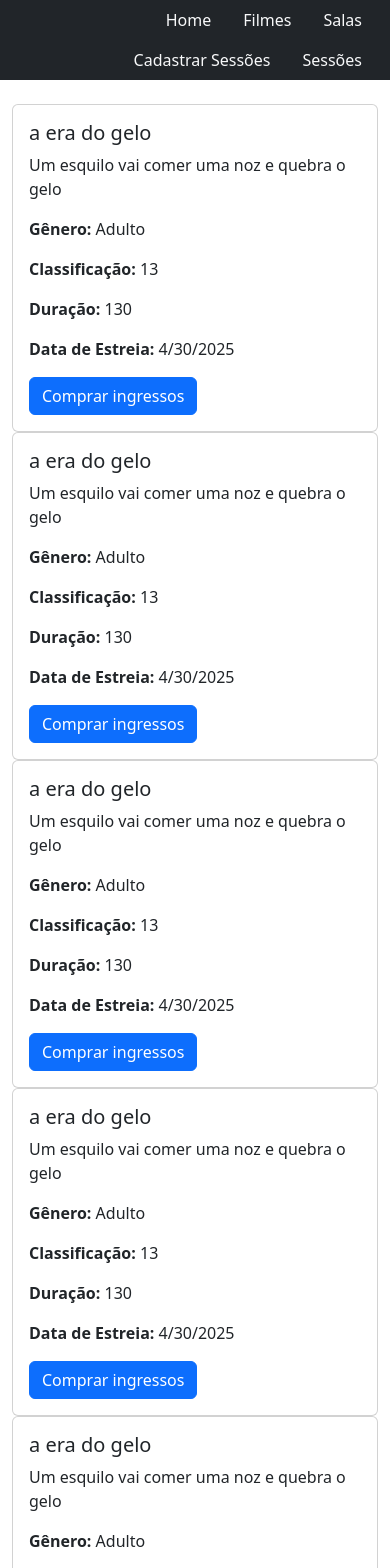
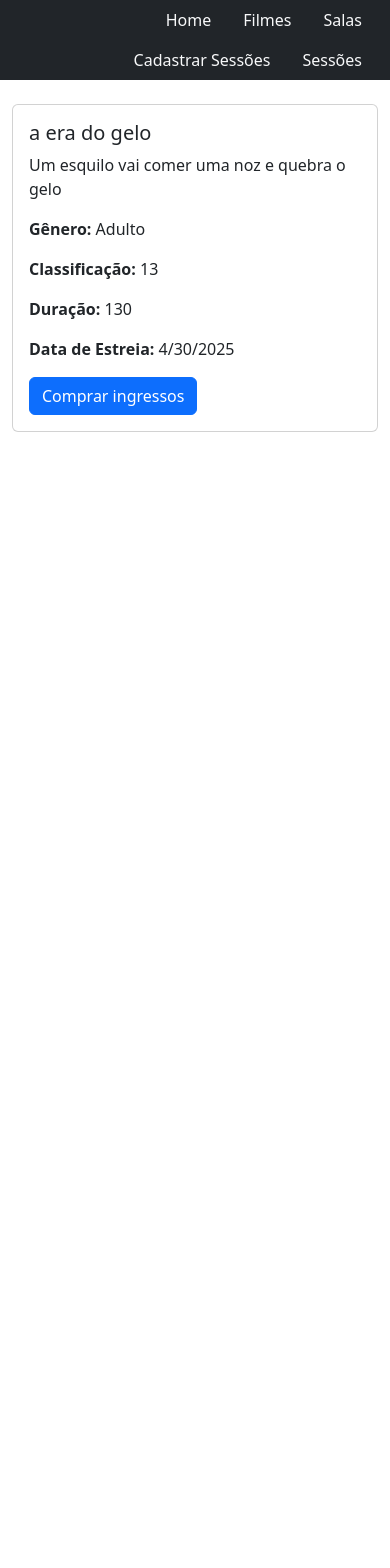
Before and after one commit to cpedrohenrique1/tecno-construcao-cinema-react, a React (Vite) app: page / in a window 390 px wide. Shown: the top 1568 px of the page. After the commit the page ends 844 px from the top, so only its background shows below. Built offline with nearby package versions, Linux system fonts and the light colour scheme.

Commit message:
add: argument action on Button

```diff
--- a/src/components/Button.tsx
+++ b/src/components/Button.tsx
@@ -1,7 +1,7 @@
-export default function Button({ id, nome = "nome", classes = "btn-primary" }: { id: string, nome: string, classes: string }) {
+export default function Button({ id, nome = "nome", classes = "btn-primary", action}: { id: string, nome: string, classes: string , action: () => void}) {
     return (
         <>
-            <button type="button" className={"btn " + classes} id={id}>{nome}</button>
+            <button type="button" className={"btn " + classes} id={id} onClick={action}>{nome}</button>
         </>
     );
 }
--- a/src/components/Card.tsx
+++ b/src/components/Card.tsx
@@ -1,10 +1,10 @@
 import { FilmeInterface } from "../interfaces/Filme.interface";
 import Button from "./Button";
 
-export function Card({filme, nomeBotao = "Comprar ingressos"}: {filme: FilmeInterface, nomeBotao: string}) {
+export function Card({filme, nomeBotao = "Comprar ingressos", acaoBotao}: {filme: FilmeInterface, nomeBotao: string, acaoBotao: () => void}) {
     return (
         <>
-            <div className="col-12 col-sm-6 col-lg-4">
+            <div className="col-12 col-sm-6 col-lg-4" style={{ marginBottom: "20px" }}>
                 <div className="card">
                     <div className="card-body">
                         <h5 className="card-title">{filme.titulo}</h5>
@@ -13,7 +13,7 @@ export function Card({filme, nomeBotao = "Comprar ingressos"}: {filme: FilmeInte
                         <p className="card-text"><strong>Classificação: </strong>{filme.classificacao}</p>
                         <p className="card-text"><strong>Duração: </strong>{filme.duracao}</p>
                         <p className="card-text"><strong>Data de Estreia: </strong>{filme.dataEstreia.toLocaleDateString()}</p>
-                        <Button id={filme.id.toString()} nome={nomeBotao} classes={"btn-primary"} />
+                        <Button id={filme.id.toString()} nome={nomeBotao} classes={"btn-primary"} action={acaoBotao} />
                     </div>
                 </div>
             </div>
--- a/src/pages/Filmes.tsx
+++ b/src/pages/Filmes.tsx
@@ -15,7 +15,7 @@ export function Filmes() {
                 <h3>Filmes</h3>
                 <div className="row">
                     <div className="col-12 col-sm-6 col-lg-4">
-                        <Button id={"btnNovo"} nome={"Adicionar Filme"} classes="btn-success" />
+                        <Button id={"btnNovo"} nome={"Adicionar Filme"} classes="btn-success" action={() => {}} />
                     </div>
                 </div>
 
@@ -25,7 +25,7 @@ export function Filmes() {
                     <div className="col-12 col-sm-6 col-lg-4">
                         <div className="input-group mb-3">
                             <Input type={"text"} classes={"form-control"} placeholder={"Digite o título do filme"} id={"buscaNomeFilme"}/>
-                            <Button id={"btnBuscarFilme"} nome={"Buscar"} classes={"btn-primary"}/>
+                            <Button id={"btnBuscarFilme"} nome={"Buscar"} classes={"btn-primary"} action={() => {}}/>
                         </div>
                     </div>
                 </div>
--- a/src/pages/Home.tsx
+++ b/src/pages/Home.tsx
@@ -1,3 +1,4 @@
+import { NavigateFunction, useNavigate } from "react-router-dom";
 import Filme from "../classes/Filme";
 import { Card } from "../components/Card"
 import { FilmeInterface } from "../interfaces/Filme.interface"
@@ -13,27 +14,16 @@ export const Home = () => {
     new Date()
   );
   const nomeBotao: string = "Comprar ingressos";
+  const navigate: NavigateFunction = useNavigate();
+
   return (
     <>
       <div className="container ">
         <br />
         <div className="row">
-          <Card filme={filme} nomeBotao={nomeBotao} />
-          <Card filme={filme} nomeBotao={nomeBotao} />
-          <Card filme={filme} nomeBotao={nomeBotao} />
-          <Card filme={filme} nomeBotao={nomeBotao} />
-          <Card filme={filme} nomeBotao={nomeBotao} />
-          <Card filme={filme} nomeBotao={nomeBotao} />
-          <Card filme={filme} nomeBotao={nomeBotao} />
-          <Card filme={filme} nomeBotao={nomeBotao} />
-          <Card filme={filme} nomeBotao={nomeBotao} />
-          <Card filme={filme} nomeBotao={nomeBotao} />
-          <Card filme={filme} nomeBotao={nomeBotao} />
-          <Card filme={filme} nomeBotao={nomeBotao} />
-          <Card filme={filme} nomeBotao={nomeBotao} />
-          <Card filme={filme} nomeBotao={nomeBotao} />
-          <Card filme={filme} nomeBotao={nomeBotao} />
-          <Card filme={filme} nomeBotao={nomeBotao} />
+          <Card filme={filme} nomeBotao={nomeBotao} acaoBotao={() => {
+            navigate(`/ingressos/${filme.getId()}`);
+          }} />
         </div>
       </div>
     </>
--- a/src/pages/Salas.tsx
+++ b/src/pages/Salas.tsx
@@ -12,7 +12,7 @@ export default function Salas() {
             <h1>Salas</h1>
             <div className="row">
                 <div className="col-12 col-sm-6 col-lg-4">
-                    <Button id={"btnNovo"} nome={"Adicionar Sala"} classes="btn-success" />
+                    <Button id={"btnNovo"} nome={"Adicionar Sala"} classes="btn-success" action={(): void=>{}} />
                 </div>
             </div>
 
@@ -22,7 +22,7 @@ export default function Salas() {
                 <div className="col-12 col-sm-6 col-lg-4">
                     <div className="input-group mb-3">
                         <Input type={"text"} classes={"form-control"} placeholder={"Digite o título do filme"} id={"buscaNomeFilme"} />
-                        <Button id={"btnBuscarFilme"} nome={"Buscar"} classes={"btn-primary"} />
+                        <Button id={"btnBuscarFilme"} nome={"Buscar"} classes={"btn-primary"} action={(): void => {}} />
                     </div>
                 </div>
             </div>
```
